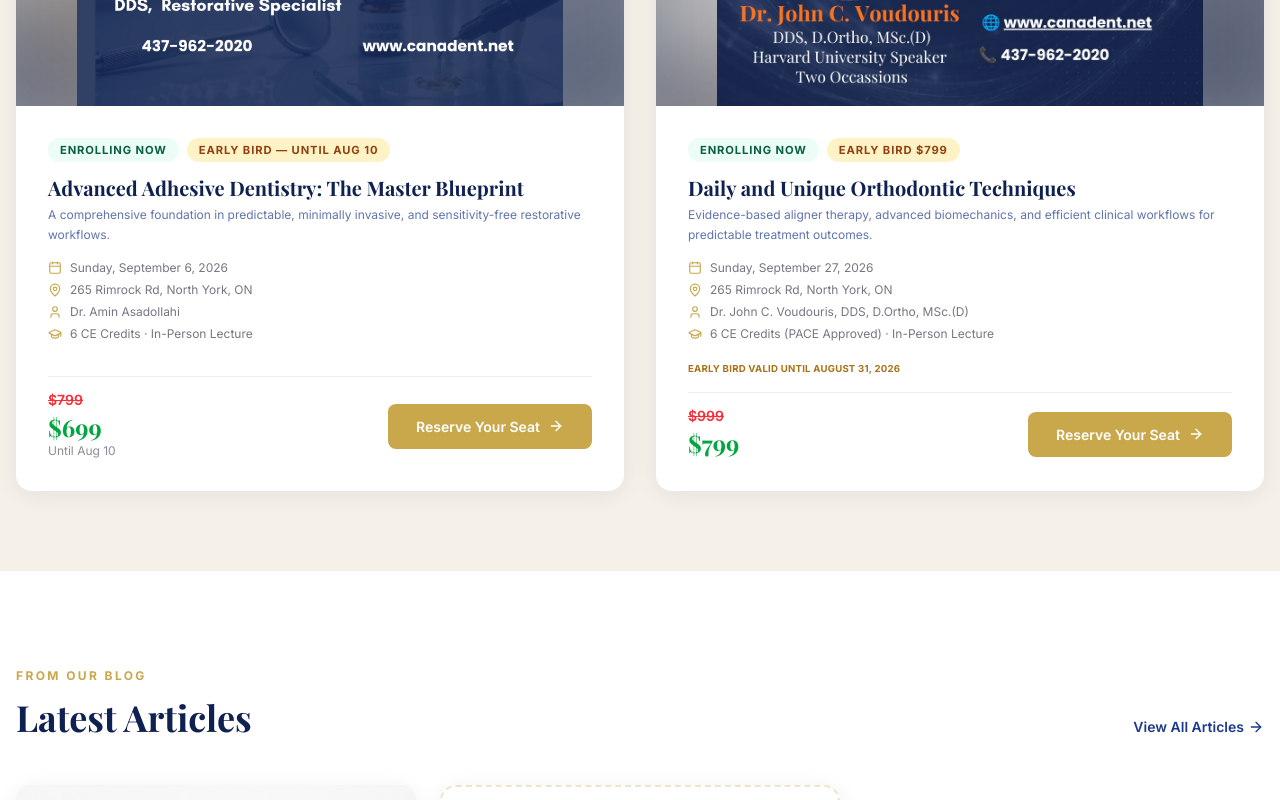
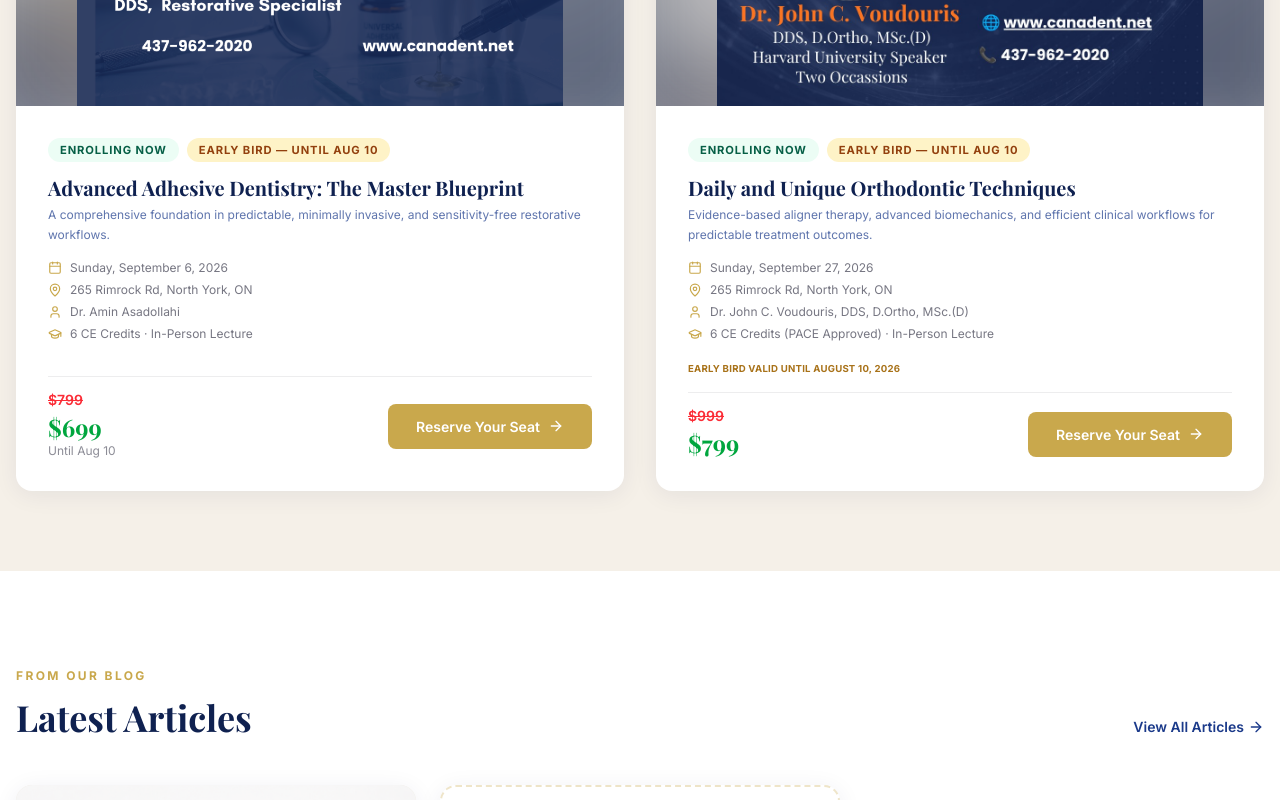
Before and after one commit to mahshid-aghania/Canadent, a Next.js app: page / in a window 1280 px wide. Shown: the part 1680-2480 px from the top of the page. Built offline with nearby package versions, Linux system fonts and the light colour scheme; a web font is replaced by a local one.

Commit message:
Update orthodontic course early bird deadline to Aug 10 everywhere

```diff
--- a/src/app/page.tsx
+++ b/src/app/page.tsx
@@ -363,7 +363,7 @@ export default function HomePage() {
                 <div className="p-6 lg:p-8 flex flex-col flex-1">
                   <div className="flex items-center gap-2 mb-3">
                     <span className="badge-enrolling">Enrolling Now</span>
-                    <span className="badge-early-bird">Early Bird $799</span>
+                    <span className="badge-early-bird">Early Bird — Until Aug 10</span>
                   </div>
                   <h3 className="font-heading text-xl font-bold text-[#0f2150] leading-snug mb-1">
                     Daily and Unique Orthodontic Techniques
@@ -390,7 +390,7 @@ export default function HomePage() {
                     </div>
                   </div>
                   <p className="text-[0.6rem] font-bold uppercase tracking-wide mb-4" style={{ color: "#a87219" }}>
-                    Early Bird valid until August 31, 2026
+                    Early Bird valid until August 10, 2026
                   </p>
                   <div className="mt-auto pt-4 border-t border-[#1a1a2e]/8 flex items-center justify-between gap-4">
                     <div>
@@ -772,7 +772,7 @@ export default function HomePage() {
                             </div>
                             {course.earlyBirdDeadline && (
                               <p className="text-[0.6rem] font-bold uppercase tracking-wide mt-0.5" style={{ color: "#a87219" }}>
-                                Early Bird · Until Aug 31
+                                Early Bird · Until {course.earlyBirdDeadline}
                               </p>
                             )}
                           </div>
--- a/src/lib/courses.ts
+++ b/src/lib/courses.ts
@@ -71,7 +71,7 @@ export const courses: Course[] = [
     location: "265 Rimrock Rd, North York, ON",
     ceCredits: "6 CE Credits (PACE Approved)",
     status: "available",
-    earlyBirdDeadline: "2026-08-31",
+    earlyBirdDeadline: "August 10, 2026",
     category: "Orthodontics",
     format: "In-Person Lecture",
     image: "/course-daily-orthodontic.jpeg",
```
